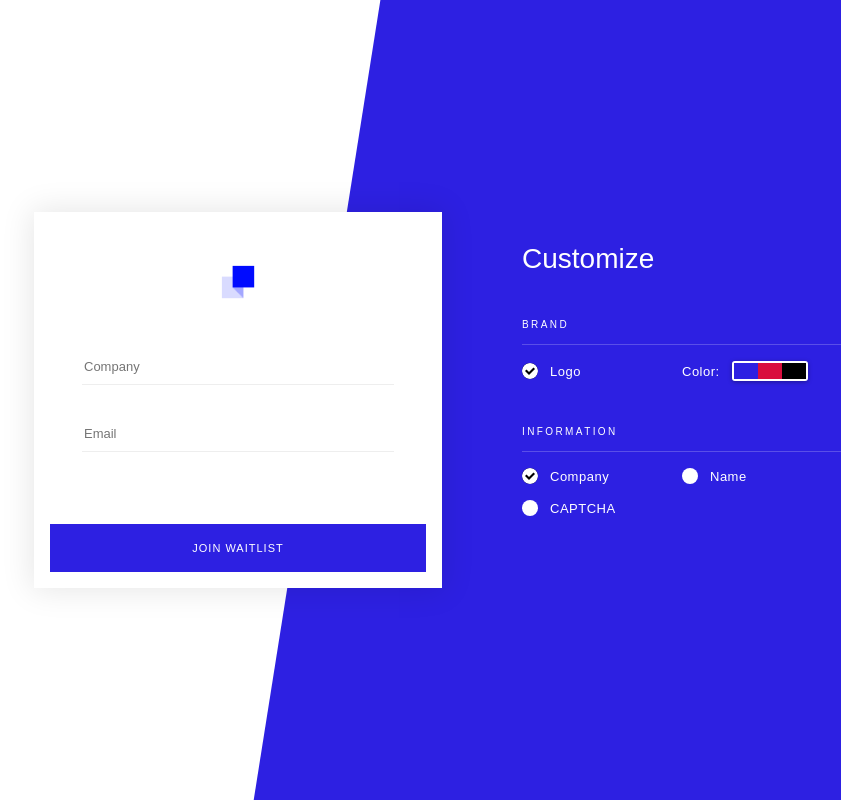
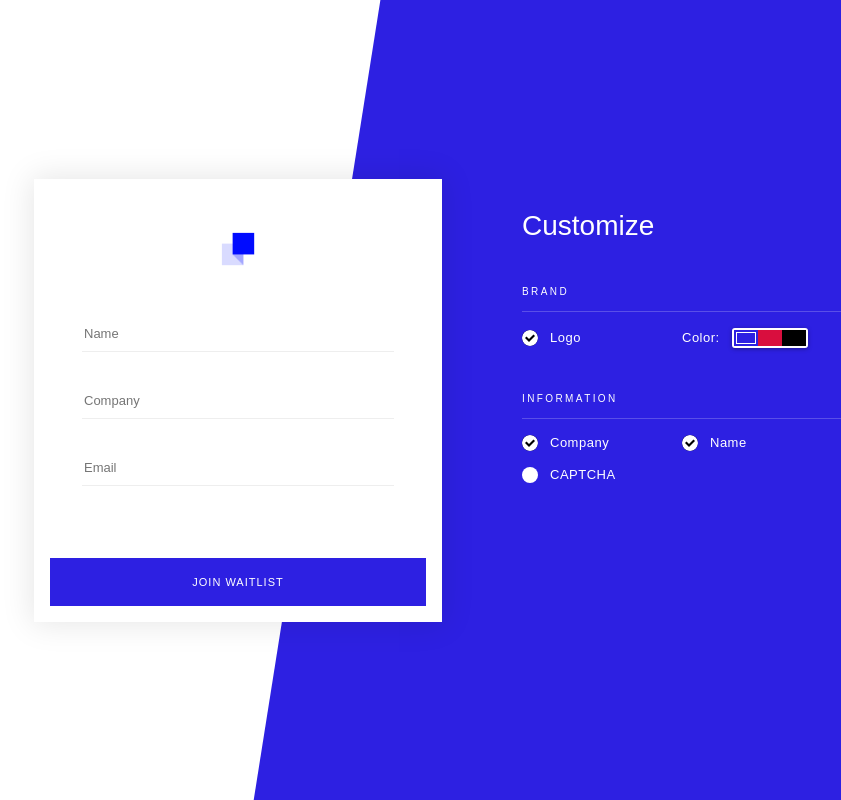
Before and after one commit to simplethingsllc/start, a React (Create React App) app in the folder client/: page / in a window 1280 px wide. Shown: the top 800 px of the page, without its empty margins (202-1043 px from the left). Built offline with nearby package versions, Linux system fonts and the light colour scheme.

Commit message:
Selector changes

```diff
--- a/client/src/TeaserPage.js
+++ b/client/src/TeaserPage.js
@@ -47,12 +47,12 @@ const Subheading = ({ title, className }) => (
 const ColorPicker = ({ theme, onSelect }) => (
   <div className="ColorPicker">
     {
-      THEME_NAMES.map((theme, i) => (
+      THEME_NAMES.map((t, i) => (
         <div
-          key={theme}
-          className={withTheme('ColorPicker-button', theme)}
-          onClick={() => onSelect(i)}
-        />
+          key={t}
+          className={cx(withTheme('ColorPicker-button', t), t === theme && 'ColorPicker-button--selected')}
+          onClick={() => onSelect(i)}>
+        </div>
       ))
     }
   </div>
@@ -127,7 +127,7 @@ class TeaserPage extends Component {
     options: {
       logo: true,
       company: true,
-      name: false,
+      name: true,
       captcha: false,
     },
     selectedTheme: DEFAULT_THEME_INDEX,
@@ -149,7 +149,7 @@ class TeaserPage extends Component {
   };
 
   render() {
-    const { customizing, selectedTheme } = this.state;
+    const { customizing, options, selectedTheme } = this.state;
     const theme = THEME_NAMES[selectedTheme];
     return (
       <div className="TeaserPage">
@@ -158,13 +158,20 @@ class TeaserPage extends Component {
           <div className="TeaserPage-left">
             <Layer>
               <div className="TeaserPage-form">
-                <div className="TeaserPage-logo">
-                  <Logo theme={theme} />
-                </div>
-                <TextInput
-                  className="TeaserPage-input"
-                  placeholder="Company"
-                />
+                { options.logo ? (
+                  <div className="TeaserPage-logo">
+                    <Logo theme={theme} />
+                  </div>) : null }
+                { options.name ? (
+                  <TextInput
+                    className="TeaserPage-input"
+                    placeholder="Name"
+                  />) : null }
+                { options.company ? (
+                  <TextInput
+                    className="TeaserPage-input"
+                    placeholder="Company"
+                  />) : null }
                 <TextInput
                   className="TeaserPage-input"
                   placeholder="Email"
--- a/client/src/TeaserPage.scss
+++ b/client/src/TeaserPage.scss
@@ -116,8 +116,20 @@ $themes: (
     width: 24px;
     height: 16px;
     outline: 0;
+    position: relative;
 
     @include theme-colors;
+
+    &--selected::before {
+      content: " ";
+      border: 1px solid white;
+      margin: 2px;
+      position: absolute;
+      left: 0;
+      top: 0;
+      right: 0;
+      bottom: 0;
+    }
   }
 }
 
```
